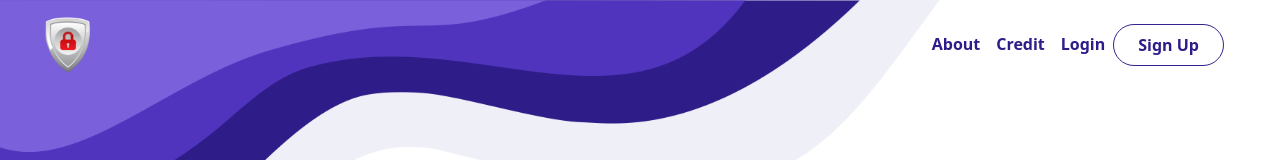
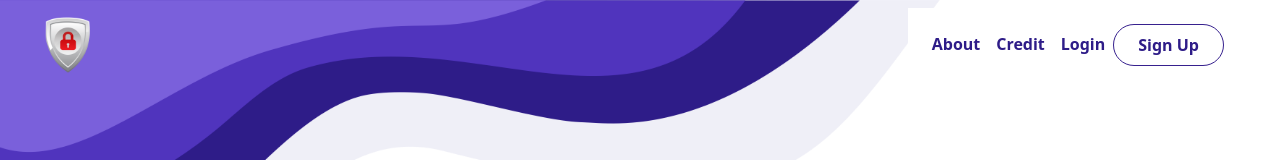
Before and after one commit to tjfaith/otp_face, a Vue app: page / in a window 1280 px wide. Shown: the top 160 px of the page. Built offline with nearby package versions, Linux system fonts and the light colour scheme; what vue-session, vue-ui-preloader would draw is missing.

Commit message:
adjust header

```diff
--- a/src/components/header.vue
+++ b/src/components/header.vue
@@ -14,7 +14,7 @@
       </b-navbar-nav>
 
       <!-- Right aligned nav items -->
-      <b-navbar-nav class="ml-auto lg:bg-transparent md:bg-white p-3">
+      <b-navbar-nav class="ml-auto lg:bg-opacity-0 bg-white p-3">
         <b-nav-item style="color:#2E1C88!important; " href="#">About</b-nav-item>
         <b-nav-item class="text-tfa_primary" href="#">Credit</b-nav-item>
         <b-nav-item class="text-tfa_primary" ><router-link to="/login">Login</router-link></b-nav-item>
```
